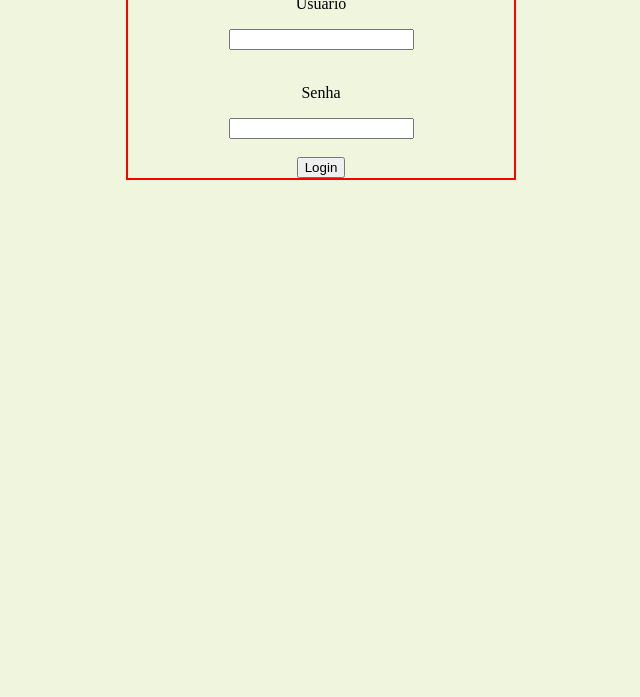
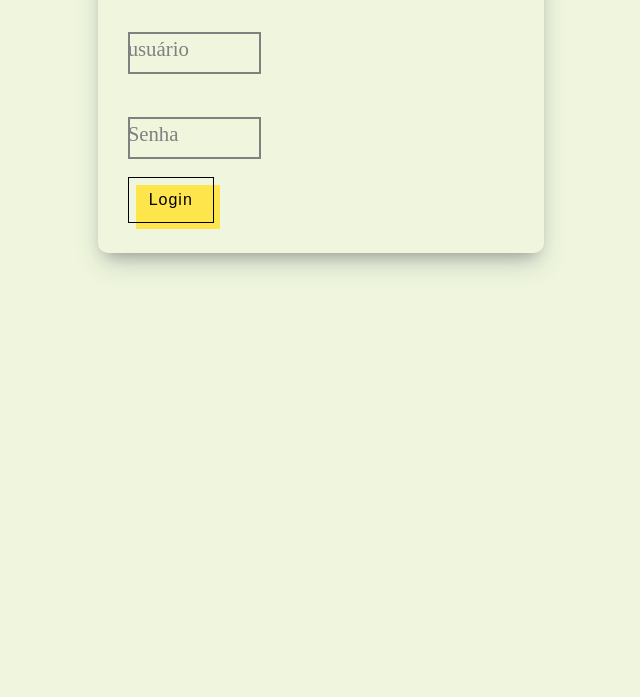
Before and after one commit to ArthurBBotelho/projeto-final-javascript, a plain HTML site: page pagina-login/paginaLogin.html in a window 1280 px wide. Shown: the part 103-800 px from the top of the page, without its empty margins (319-959 px from the left). Drawn offline with Linux system fonts and the light colour scheme.

Commit message:
alterações no arquivos stylePaginaLogin.css e paginaLogin.html

```diff
--- a/pagina-login/paginaLogin.html
+++ b/pagina-login/paginaLogin.html
@@ -1,5 +1,5 @@
 <!DOCTYPE html>
-<html lang="en">
+<html lang="pt-br">
 
 <head>
     <meta charset="UTF-8">
@@ -9,20 +9,27 @@
 </head>
 
 <body>
-    <div class="insercaoDeDados">
+    <div class="container">
         <h1>Bem vindo a página de login</h1>
-       <p>Usuário</p>
-       <input type="text" name="firstName">
-      <br>
-      <p>Senha</p>
-        <input type="text" name="secondName">
+        <form class="login">
+        <div class="username">
+            <input type="text" placeholder="Usuário" class="inputUsuario">
+            <label for="username" class="labelUsuario" id="usarnameLabel">usuário</label>
+        <br>
+        </div>
+        <div class="username">
+        <input type="text" placeholder="Senha" class="inputUsuario">
+        <label for="username" class="labelUsuario" id="usarnameLabel">Senha</label>
+            <br>
+        </div>
+        </form>
 
-       <br>
 
-        <button>Login</button>
+        <button id="butonLogin">Login</button>
 
     </div>
-
+   <script src="./scryptPaginaLogin.js">
+   </script>
 
 </body>
 
--- a/pagina-login/scryptPaginaLogin.js
+++ b/pagina-login/scryptPaginaLogin.js
@@ -0,0 +1 @@
+document.getElementById("butonLogin").addEventListener("click", function(){ alert("Hello World!"); })
--- a/pagina-login/stylePaginaLogin.css
+++ b/pagina-login/stylePaginaLogin.css
@@ -1,27 +1,173 @@
 :root{
     --primary-color: rgb(239, 246, 221);
     --secundary-color: rgb(81, 92, 81);
+    --terciary-color: rgb(2, 81, 2);
     --text-color: rgb(54, 50, 50);
+    --quarter-color: #11998e;
 }
 
 body{
     background-color: var(--primary-color);
     display: flex;
     justify-content: center;
+    align-items: center;
     margin: auto 0;
 }
 
 h1{
-    text-align: center;
+    text-align:left;
+}
+p{
+  margin:0;
 }
 
-.insercaoDeDados{
+.container{
     display: flex;
+    border-radius: 10px;
     flex-direction: column;
-    flex-wrap: wrap;
-    align-items: center;
-    justify-content: center;
-    align-self: center;
-    border: red solid 2px;
+    align-items: flex-start;
+    padding: 30px;
+    box-shadow: rgba(50, 50, 93, 0.25) 0px 13px 27px -5px, rgba(0, 0, 0, 0.3) 0px 8px 16px -8px;
+}
+.username{
+  position: relative;
+  padding: 15px 0 0;
+  margin-top: 10px;
+  width: 50%;
+}
+
+.inputUsuario{
+  font-family: inherit;
+  width: 100%;
+  border: 0;
+  border: 2px solid gray;
+  outline: 0;
+  font-size: 1.3rem;
+  color: white;
+  padding: 7px 0;
+  background: transparent;
+  transition: border-color 0.2s;
+
+  &::placeholder {
+    color: transparent;
+  }
+
+&:placeholder-shown ~ .labelUsuario {
+  font-size: 1.3rem;
+  cursor: text;
+  top: 20px;
+}
+}
+
+.labelUsuario{
+  position: absolute;
+  top: 0;
+  display: block;
+  transition: 0.2s;
+  font-size: 1rem;
+  color: gray;
 
 }
+
+.inputUsuario:focus {
+  ~ .labelUsuario {
+    position: absolute;
+    top: 0;
+    display: block;
+    transition: 0.2s;
+    font-size: 1rem;
+    color: purple;
+    font-weight:700;
+    transition: 0.5s;
+    margin: 15px;
+  }
+  padding-bottom: 6px;
+  font-weight: 700;
+  border-width: 3px;
+  border-image-slice: 1;
+}
+
+
+/* reset input */
+.inputUsuario{
+  &:required,&:invalid { box-shadow:none; }
+}
+button {
+  font-size: 16px;
+  font-weight: 200;
+  letter-spacing: 1px;
+  padding: 13px 20px 13px;
+  border: 1px solid black;
+  cursor: pointer;
+  position: relative;
+  background-color: rgba(0, 0, 0, 0);
+  user-select: none;
+  -webkit-user-select: none;
+
+}
+
+button:after {
+  content: "";
+  background-color: #ffe54c;
+  width: 100%;
+  z-index: -1;
+  position: absolute;
+  height: 100%;
+  top: 7px;
+  left: 7px;
+  transition: 0.2s;
+}
+
+button:hover:after {
+  top: 0px;
+  left: 0px;
+}
+
+
+
+
+
+
+
+/*button {
+  align-items: center;
+  appearance: none;
+  background-color: #fff;
+  border: 1px solid #dbdbdb;
+  border-radius: .375em;
+  box-shadow: none;
+  box-sizing: border-box;
+  color: #363636;
+  cursor: pointer;
+  display: inline-flex;
+  font-size: 1rem;
+  height: 2.5em;
+  justify-content: center;
+  line-height: 1.5;
+  padding: calc(.5em - 1px) 1em;
+  position: relative;
+  text-align: center;
+  user-select: none;
+  -webkit-user-select: none;
+  touch-action: manipulation;
+  vertical-align: top;
+  white-space: nowrap;
+}
+
+button:active {
+  border-color: #4a4a4a;
+  outline: 0;
+}
+
+button:focus {
+  border-color: var(--terciary-color);
+  outline: 0;
+}
+
+button:hover {
+  border-color: #b5b5b5;
+}
+
+button:focus:not(:active) {
+  box-shadow: rgba(72, 95, 199, .25) 0 0 0 .125em;
+}
--- a/pagina-principal/style.css
+++ b/pagina-principal/style.css
@@ -3,11 +3,3 @@
     --secundary-color: rgb(81, 92, 81);
     --text-color: rgb(54, 50, 50);
 }
-
-body{
-    background-color: var(--primary-color);
-}
-
-.insercaoDeDados{
-    border: red solid 2px;
-}
```
